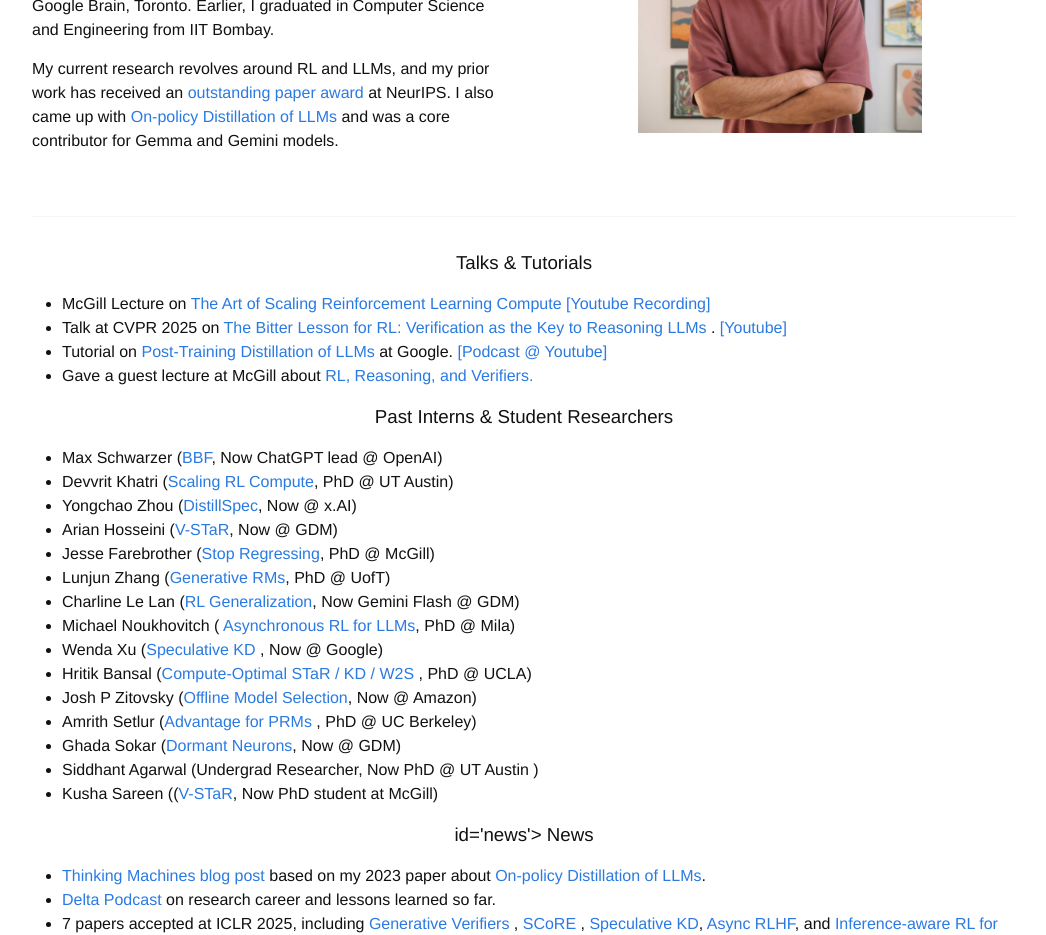
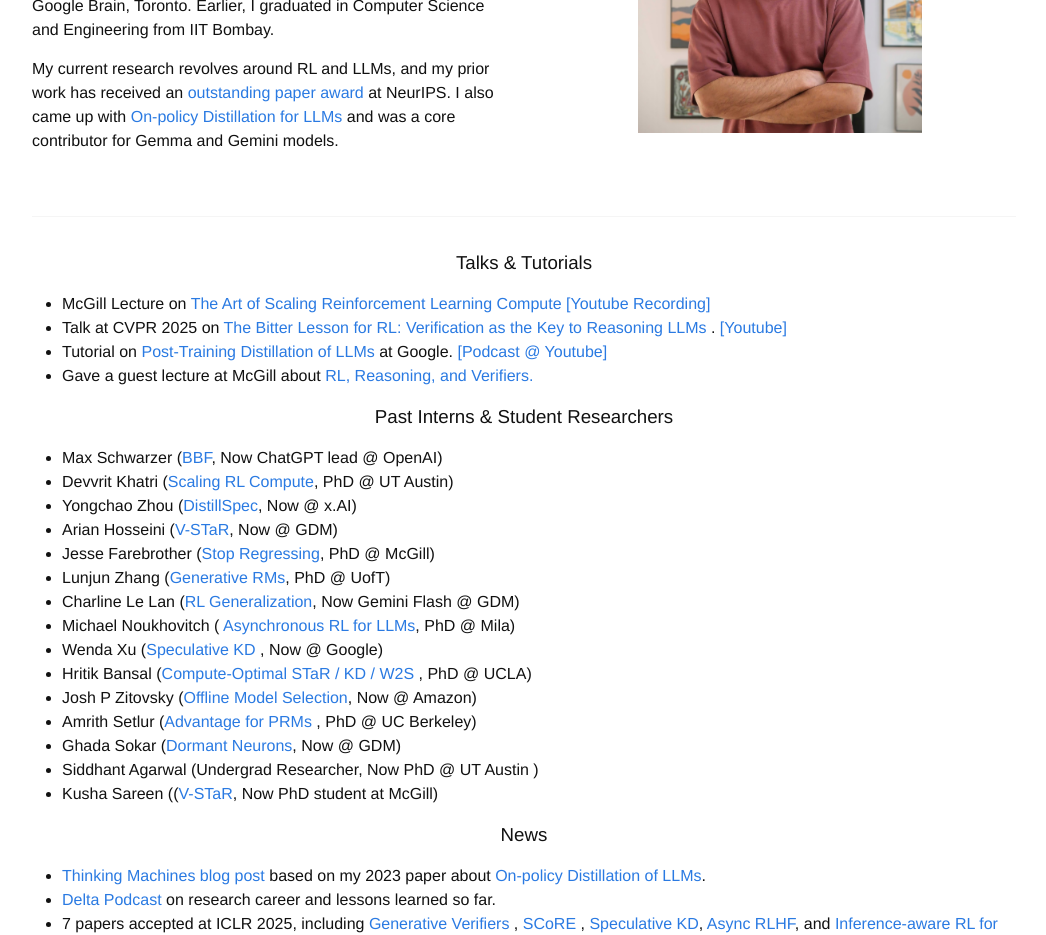
Before and after one commit to agarwl/agarwl.github.io, a Jekyll site: the page built from index.html, in a window 1280 px wide. Shown: the part 424-1359 px from the top of the page, without its empty margins (116-1162 px from the left). Built offline with Jekyll 4.4.1, drawn with Linux system fonts in a browser that asks for light colours; nearby versions of some CDN libraries; some web fonts are replaced; a style sheet for code colours, icons or effects is not loaded.

Commit message:
Fix HTML tags and update research details

```diff
--- a/index.html
+++ b/index.html
@@ -11,7 +11,7 @@ title: "Rishabh Agarwal"
 		Previously, I spent a year at Geoffrey Hinton's amazing team in Google Brain, Toronto. Earlier, I graduated in Computer Science and Engineering from IIT Bombay. </p>
 <!--  		I also had a brief stint at Latent Logic (acquired by <a href="https://waymo.com/">Waymo</a>), a self-driving car startup in Oxford -->
 		<p> My current research revolves around RL and LLMs, and my prior work has received
-		    an <a href="https://agarwl.github.io/rliable/">outstanding paper award</a> at NeurIPS. I also came up with <a href="https://arxiv.org/abs/2306.13649">On-policy Distillation of LLMs</a> and was a core contributor for Gemma and Gemini models.
+		    an <a href="https://agarwl.github.io/rliable/">outstanding paper award</a> at NeurIPS. I also came up with <a href="https://arxiv.org/abs/2306.13649">On-policy Distillation for LLMs</a> and was a core contributor for Gemma and Gemini models.
 		</p>
 
 <!-- 		<center class="prof-summary"> <h1 class="page-heading"><a class="post-link " href="/about">Professional Summary</a> </h1></center> -->
@@ -58,7 +58,7 @@ title: "Rishabh Agarwal"
 
 
 
-<h3> id='news'> News </h1>
+<h3 id='news'> News </h3>
 <ul>
   <li> <a href="https://thinkingmachines.ai/blog/on-policy-distillation/">Thinking Machines blog post</a> based on my 2023 paper about <a href="https://arxiv.org/abs/2306.13649">On-policy Distillation of LLMs</a>.
   <li> <a href="https://www.youtube.com/watch?v=6PUuitJNoJE"> Delta Podcast </a> on research career and lessons learned so far. </li>
```
